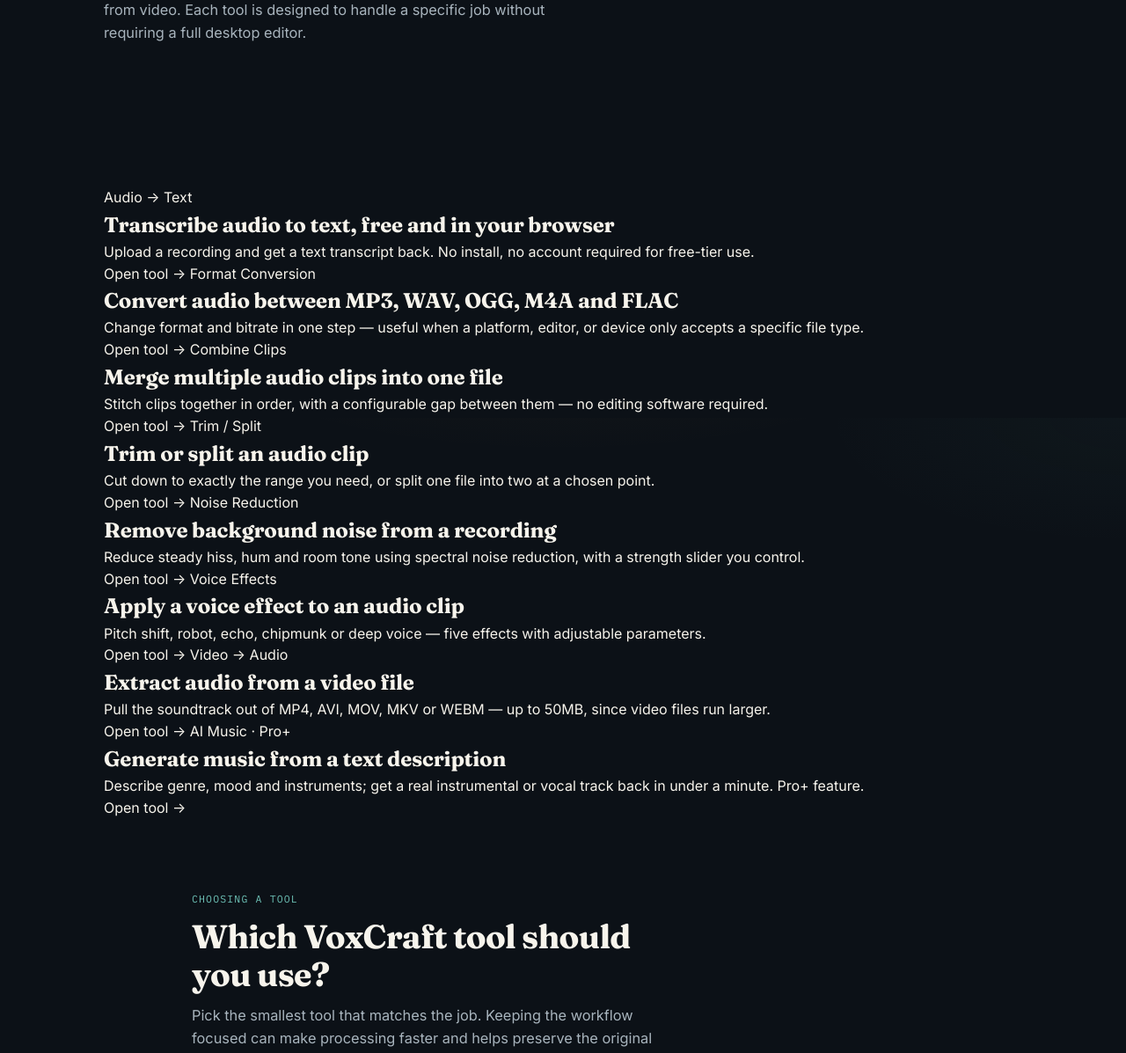
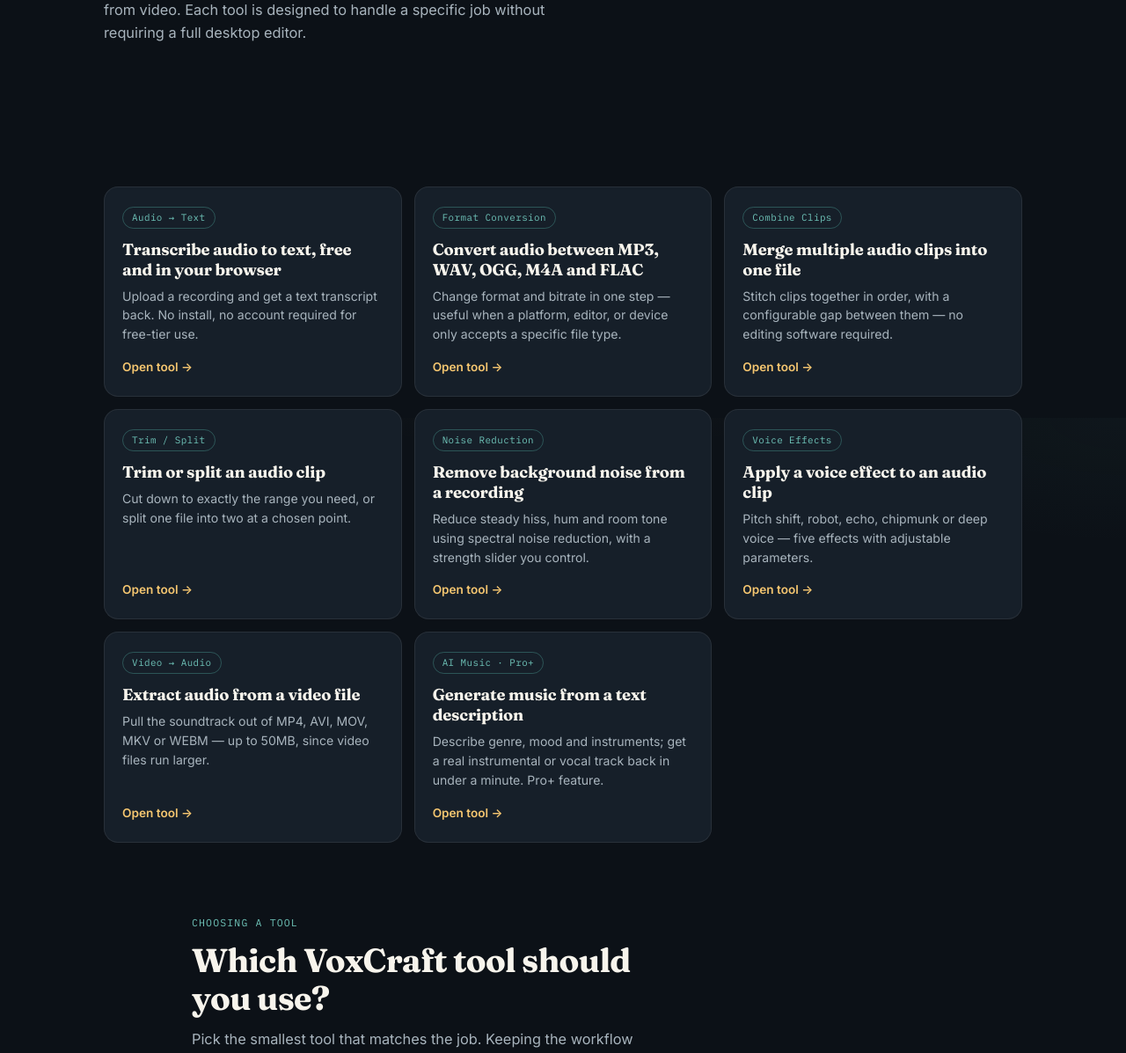
Before and after one commit to faisalchaudhary411/Audio-Studio, a Flask app: page /tools in a window 1280 px wide. Shown: the part 325-1522 px from the top of the page at 88% size. Run offline with Flask 3, Linux system fonts and the light colour scheme; data comes from the database, SQL or seed files in the repository; data that the repository does not hold is empty; parts of the project's set-up code (start-up, migrations or seed data) failed here and were passed over; some libraries are stand-ins or nearby versions.

Commit message:
Add files via upload

```diff
--- a/static/css/style.css
+++ b/static/css/style.css
@@ -892,3 +892,77 @@ textarea.script-input:focus{
   .studio{align-items:start;}
   .studio > .panel:first-of-type{position:sticky;top:72px;}
 }
+
+/* ===== Tools grid ===== */
+.tool-grid{
+  display:grid;
+  grid-template-columns:repeat(auto-fill, minmax(260px, 1fr));
+  gap:14px;
+}
+.tool-card{
+  display:flex;flex-direction:column;
+  background:var(--ink-panel);
+  border:1px solid var(--line);
+  border-radius:var(--radius);
+  padding:22px 20px;
+  text-decoration:none;color:inherit;
+  transition:border-color .2s ease, transform .2s ease, box-shadow .2s ease;
+  min-height:180px;
+}
+.tool-card:hover{
+  border-color:rgba(232,169,60,0.45);
+  transform:translateY(-3px);
+  box-shadow:var(--shadow-soft);
+}
+.tool-card__tag{
+  font-family:var(--mono);font-size:0.68rem;color:var(--jade-hi);
+  border:1px solid rgba(79,166,156,0.4);border-radius:999px;
+  padding:3px 10px;align-self:flex-start;margin-bottom:12px;
+  letter-spacing:0.04em;
+}
+.tool-card__title{
+  font-family:var(--display);font-size:1.15rem;color:var(--text-hi);
+  margin:0 0 8px;letter-spacing:-0.01em;line-height:1.25;
+}
+.tool-card__sub{
+  color:var(--text-mid);font-size:0.88rem;line-height:1.55;
+  margin:0 0 16px;flex:1;
+}
+.tool-card__cta{
+  color:var(--brass-hi);font-size:0.85rem;font-weight:600;
+  margin-top:auto;
+}
+
+/* ===== Studio history ===== */
+.history{margin-top:8px;}
+.history__head{
+  display:flex;justify-content:space-between;align-items:center;
+  margin-bottom:12px;
+}
+.history__clear{
+  background:transparent;border:1px solid var(--line);color:var(--text-dim);
+  font-family:var(--mono);font-size:0.72rem;padding:5px 10px;
+  border-radius:999px;cursor:pointer;
+}
+.history__clear:hover{border-color:var(--brass);color:var(--brass-hi);}
+.history__list{display:grid;gap:10px;}
+.history-item{
+  background:var(--ink-panel-2);border:1px solid var(--line);
+  border-radius:var(--radius-sm);padding:14px;
+}
+.history-item__text{
+  font-size:0.88rem;color:var(--text-mid);line-height:1.45;
+  margin-bottom:6px;
+}
+.history-item__meta{
+  font-family:var(--mono);font-size:0.72rem;color:var(--text-dim);
+  margin-bottom:10px;
+}
+.history-item audio{width:100%;border-radius:6px;}
+
+/* Tool page breadcrumb */
+.tool-crumb{
+  font-size:0.82rem;color:var(--text-dim);margin-bottom:16px;
+}
+.tool-crumb a{color:var(--text-dim);}
+.tool-crumb a:hover{color:var(--brass-hi);}
```
